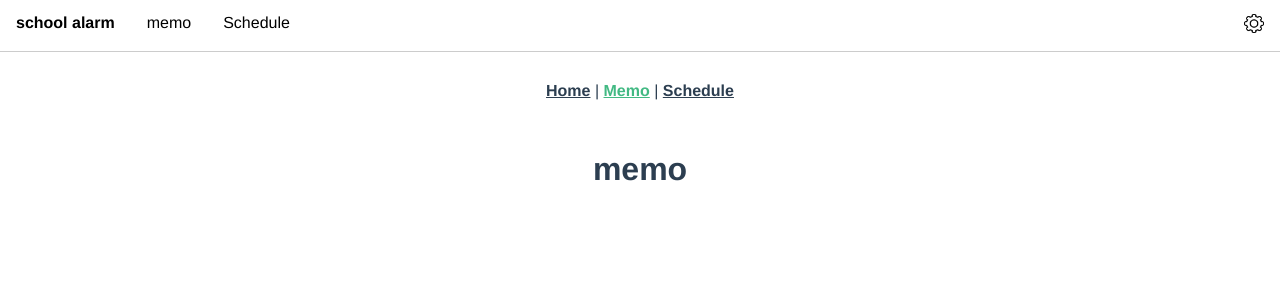
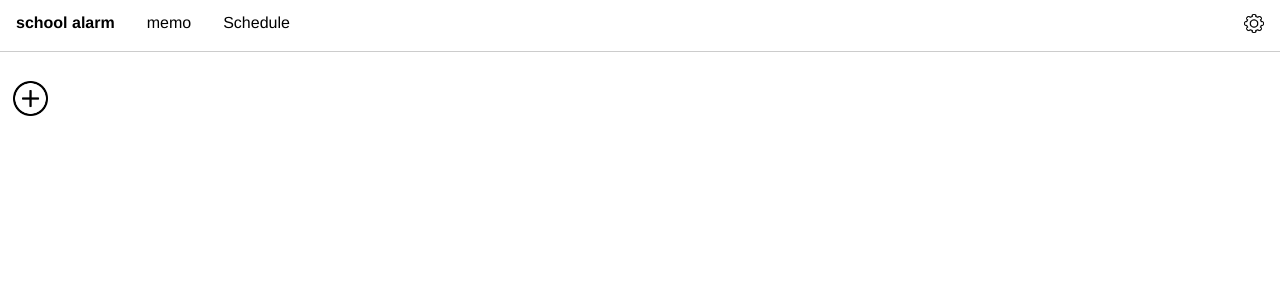
Before and after one commit to sandsunset/school-alarm, a Vue app: page /memo in a window 1280 px wide. Shown: the top 300 px of the page. Built offline with nearby package versions, Linux system fonts and the light colour scheme.

Commit message:
feat: memo

```diff
--- a/src/App.vue
+++ b/src/App.vue
@@ -2,9 +2,6 @@
   <div id="app">
     <MenuBar/>
     <div id="nav">
-      <router-link to="/">Home</router-link> |
-      <router-link to="/memo">Memo</router-link> |
-      <router-link to="/schedule">Schedule</router-link>
     </div>
     <router-view/>
   </div>
@@ -29,17 +26,4 @@ export default {
   text-align: center;
   color: #2c3e50;
 }
-
-#nav {
-  padding: 30px;
-}
-
-#nav a {
-  font-weight: bold;
-  color: #2c3e50;
-}
-
-#nav a.router-link-exact-active {
-  color: #42b983;
-}
 </style>
--- a/src/views/Memo.vue
+++ b/src/views/Memo.vue
@@ -1,5 +1,34 @@
 <template>
   <div class="memo">
-    <h1>memo</h1>
+    <ul class="memos"></ul>
+    <img id="plus" @click="hello" src="@/assets/plus.png" height=35px width=35px>
   </div>
 </template>
+
+<script>
+const memos = document.getElementsByClassName("memos");
+export default {
+  name: "Memo",
+  methods: {
+    hello() {
+      var newBox = document.createElement("li");
+      newBox.innerHTML = '<div class="box"><p>asdf</p></div><style>.box {width:200px;height:300px;border: 1px solid;border-color: black;border-radius: 10px;margin: 5px}li{float:left;}</style>'
+      memos[0].appendChild(newBox);
+    }
+  }
+}
+</script>
+
+<style scoped>
+.memo {
+  margin: 1%;
+  float: left;
+}
+ul {
+  list-style: none;
+  padding: 0;
+}
+#plus:hover {
+  cursor: pointer;
+}
+</style>
```
Also changed, not shown: src/views/memo.js (added, +8 -0 lines), src/assets/plus.png (added).
